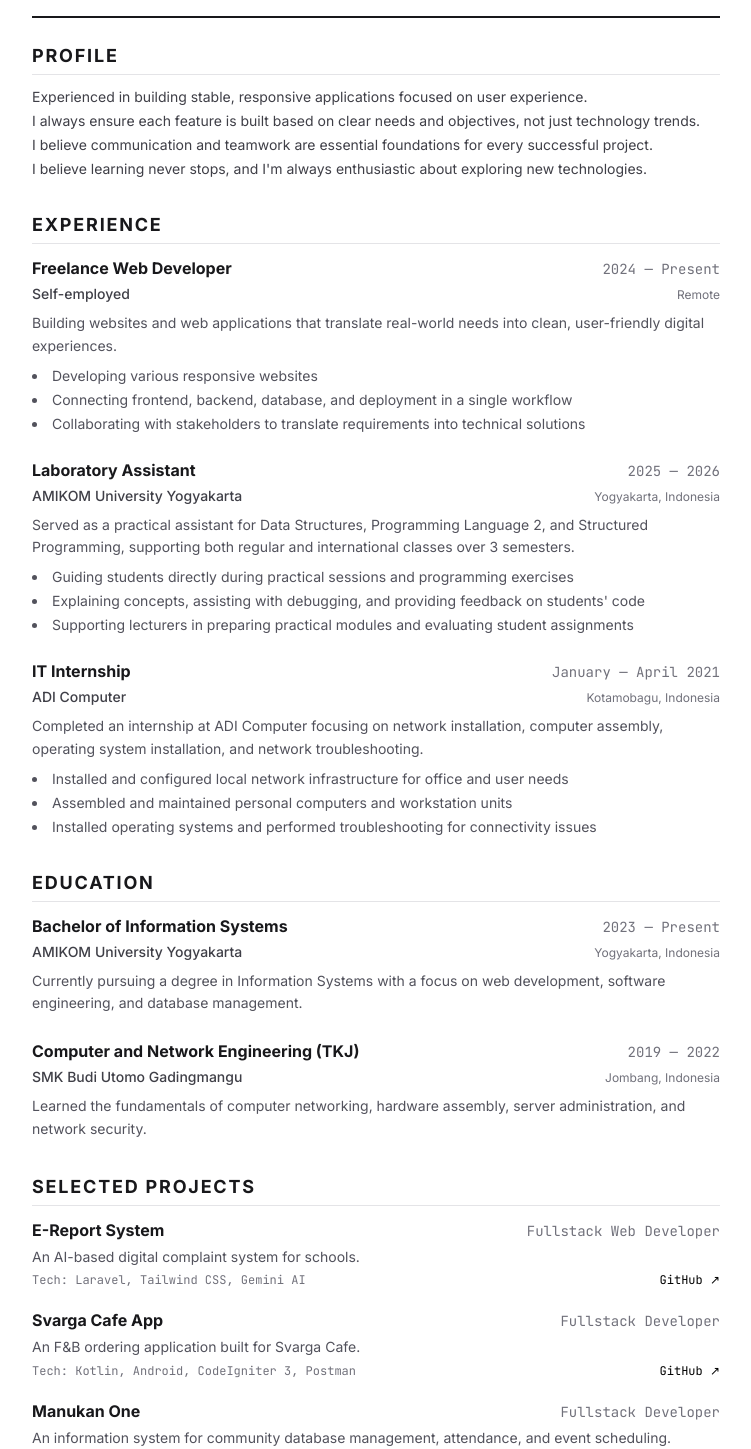
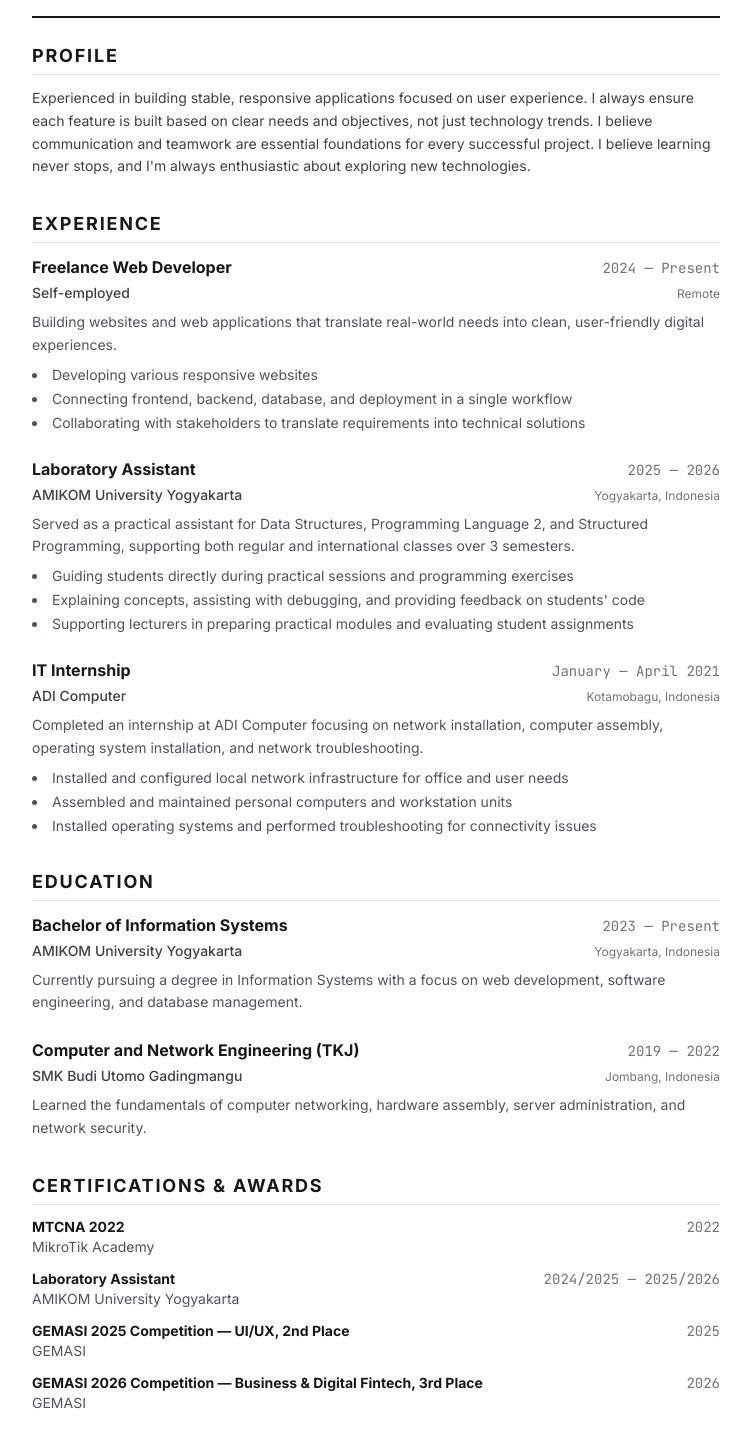
Before and after one commit to raihanardiansah/portofolio, a React (Vite) app: page /cv in a window 1280 px wide. Shown: the part 320-1769 px from the top of the page, without its empty margins (264-1015 px from the left). Built offline with nearby package versions, Linux system fonts and the light colour scheme; the HTML template or start-up script is replaced by a standard one.

Commit message:
feat: simplify bio display in Resume section and remove projects section

```diff
--- a/src/pages/Resume.jsx
+++ b/src/pages/Resume.jsx
@@ -60,9 +60,9 @@ export default function Resume() {
         {getBio().length > 0 && (
           <section className="mb-8">
             <h2 className="text-lg font-bold uppercase tracking-widest text-zinc-900 border-b border-zinc-200 pb-1 mb-3">Profile</h2>
-            <div className="text-sm text-zinc-700 space-y-1 print:break-inside-avoid">
-              {getBio().map((b, i) => <p key={i}>{b}</p>)}
-            </div>
+            <p className="text-sm text-zinc-700 leading-relaxed print:break-inside-avoid">
+              {getBio().join(' ')}
+            </p>
           </section>
         )}
 
@@ -123,29 +123,6 @@ export default function Resume() {
           </section>
         )}
 
-        {/* Projects */}
-        <section className="mb-8">
-          <h2 className="text-lg font-bold uppercase tracking-widest text-zinc-900 border-b border-zinc-200 pb-1 mb-3">Selected Projects</h2>
-          <div className="space-y-5">
-            {(data.projects.filter(p => p.featured).length > 0 ? data.projects.filter(p => p.featured) : data.projects).slice(0, 4).map((p, i) => (
-              <div key={i} className="print:break-inside-avoid">
-                <div className="flex justify-between items-baseline mb-1">
-                  <h3 className="font-bold text-zinc-900">{p.title}</h3>
-                  <span className="text-sm font-mono text-zinc-500 shrink-0">{getLoc(lang, p.role, p.role_id, p.role_zh, p.role_ja, p.role_ko)}</span>
-                </div>
-                <p className="text-sm text-zinc-600 mb-1 leading-relaxed">{getLoc(lang, p.desc, p.desc_id, p.desc_zh, p.desc_ja, p.desc_ko)}</p>
-                <div className="flex justify-between items-baseline">
-                  <p className="text-xs font-mono text-zinc-500">Tech: {p.tags.join(', ')}</p>
-                  <div className="flex gap-3 text-xs font-mono text-black">
-                    {p.liveUrl && <a href={p.liveUrl}>Live Demo ↗</a>}
-                    {p.githubUrl && <a href={p.githubUrl}>GitHub ↗</a>}
-                  </div>
-                </div>
-              </div>
-            ))}
-          </div>
-        </section>
-
         {/* Certificates & Awards */}
         {data.certificates && data.certificates.length > 0 && (
           <section className="mb-8">
```
